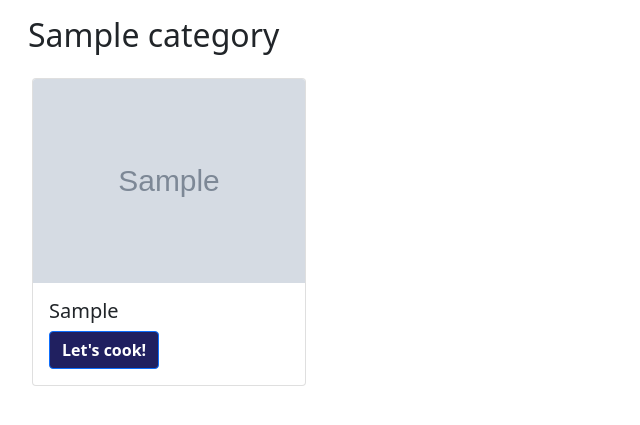
After one commit to Kitkemy/Cookbook, a Flask app: template templates/ucategory.html in a window 1280 px wide. The commit adds this page. Shown: the top 425 px of the page, without its empty margins (0-640 px from the left). Run offline with Flask 2, Linux system fonts and the light colour scheme; the template is opened without the code that fills it: most values are stand-ins (such as "Sample title", 1, 10 or a date in 2020); grey boxes marked "Sample" are stand-in pictures; parts of the project's set-up code (start-up, migrations or seed data) failed here and were passed over.

Commit message:
function random and category ready

```diff
--- a/app.py
+++ b/app.py
@@ -14,15 +14,22 @@ def index():
 def all():
     # TODO return categories
     categories = category.category_list
-    print('all categories available:', category.category_list)
-    return str(categories)
+    print('all categories available:', categories)
+    #return str(categories)
+    return render_template("category.html",
+                            categories=categories
+                            )
 
 
 @app.route('/category/<category_name>')
 def category_recepies(category_name):
-    print('category chosen:', category_name )
+    print('category chosen:', category_name)
     recepies = category.get_meals_by_category(category_name)
-    return recepies
+    #return recepies
+    return render_template("ucategory.html",
+                            recepies=recepies,
+                            category = category_name
+                            )
 
 
 @app.route('/id/<recepie_id>')
@@ -30,7 +37,25 @@ def recepie_by_id(recepie_id):
     print('recepie_id chosen:', recepie_id )
     meal = Meal(recepie_id)
     recepie = meal.get_meal_by_id(recepie_id)
-    return recepie
+
+    instruction = (recepie['meals'][0]['strInstructions'])
+    instruction = instruction.split('\n')
+    print(instruction)
+
+    def get_ingredients(recepie):
+        ingredients = {}
+        for i in range(20):
+            i = i + 1
+            ingredients[(recepie['meals'][0]['strIngredient'+str(i)])] = [(recepie['meals'][0]['strMeasure'+str(i)])]
+        return ingredients
+
+    ingredients = get_ingredients(recepie)
+
+    return render_template("recepie.html",
+                            recepie = recepie,
+                            instruction = instruction,
+                            ingredients=ingredients
+                            )
 
 @app.route('/random')
 def random():
@@ -51,9 +76,6 @@ def random():
         return ingredients
 
     ingredients = get_ingredients(recepie)
-    yt_link = meal.get_yt_link(recepie)
-    area = meal.get_area(recepie)
-    category = meal.get_category(recepie)
 
     return render_template("recepie.html",
                             recepie = recepie,
--- a/static/style.css
+++ b/static/style.css
@@ -8,3 +8,9 @@ text-decoration: none;
 a:hover {
 color: #6666cc;
 }
+
+.btn {
+    text:white;
+    font-weight: bold;
+    background:#202060
+}
--- /dev/null
+++ b/templates/ucategory.html
@@ -0,0 +1,34 @@
+<!doctype html>
+<html lang="en">
+  <head>
+    <!-- Required meta tags -->
+    <meta charset="utf-8">
+    <meta name="viewport" content="width=device-width, initial-scale=1">
+
+    <!-- Bootstrap CSS -->
+    <link href="https://cdn.jsdelivr.net/npm/bootstrap@5.1.3/dist/css/bootstrap.min.css" rel="stylesheet" integrity="sha384-1BmE4kWBq78iYhFldvKuhfTAU6auU8tT94WrHftjDbrCEXSU1oBoqyl2QvZ6jIW3" crossorigin="anonymous">
+    <link rel="stylesheet" href="/static/style.css">
+    <title>COOKBOOK</title>
+  </head>
+  <body>
+    <div class="container-fluid">
+      <div class="row align-items-center p-3 ">
+
+      <h2>{{ category }}</h2>
+
+      <div class="row">
+        {% for i in recepies['meals'] %}
+        <div class="col-sm-3 p-3">
+          <div class="card">
+            <img src="{{ i['strMealThumb'] }}" class="card-img-top" alt="...">
+            <div class="card-body">
+              <h5 class="card-title">{{ i['strMeal'] }}</h5>
+              <a href="/id/{{ i['idMeal'] }}" class="btn btn-primary">Let's cook!</a>
+            </div>
+          </div>
+        </div>
+        {% endfor %}
+      </div>
+      </div>
+    </div>
+  </body>
```
Also changed, not shown: templates/category.html (+10 -0 lines).
